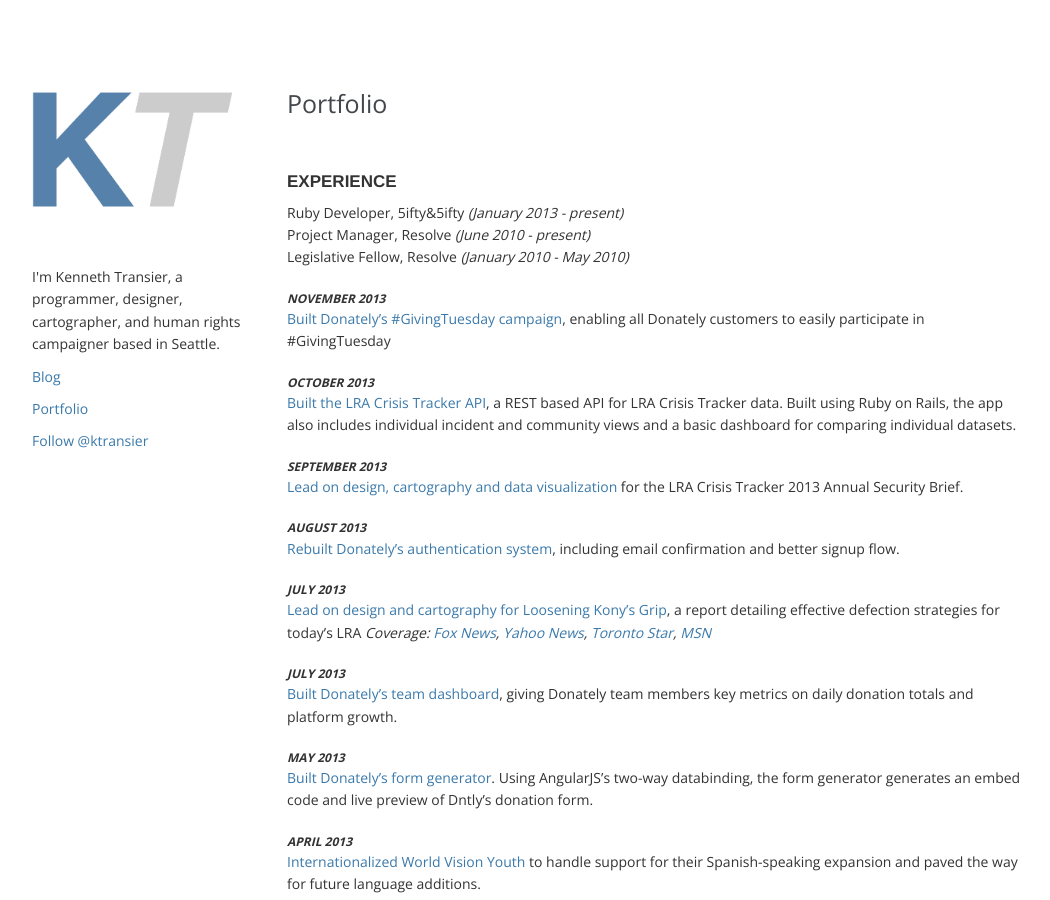
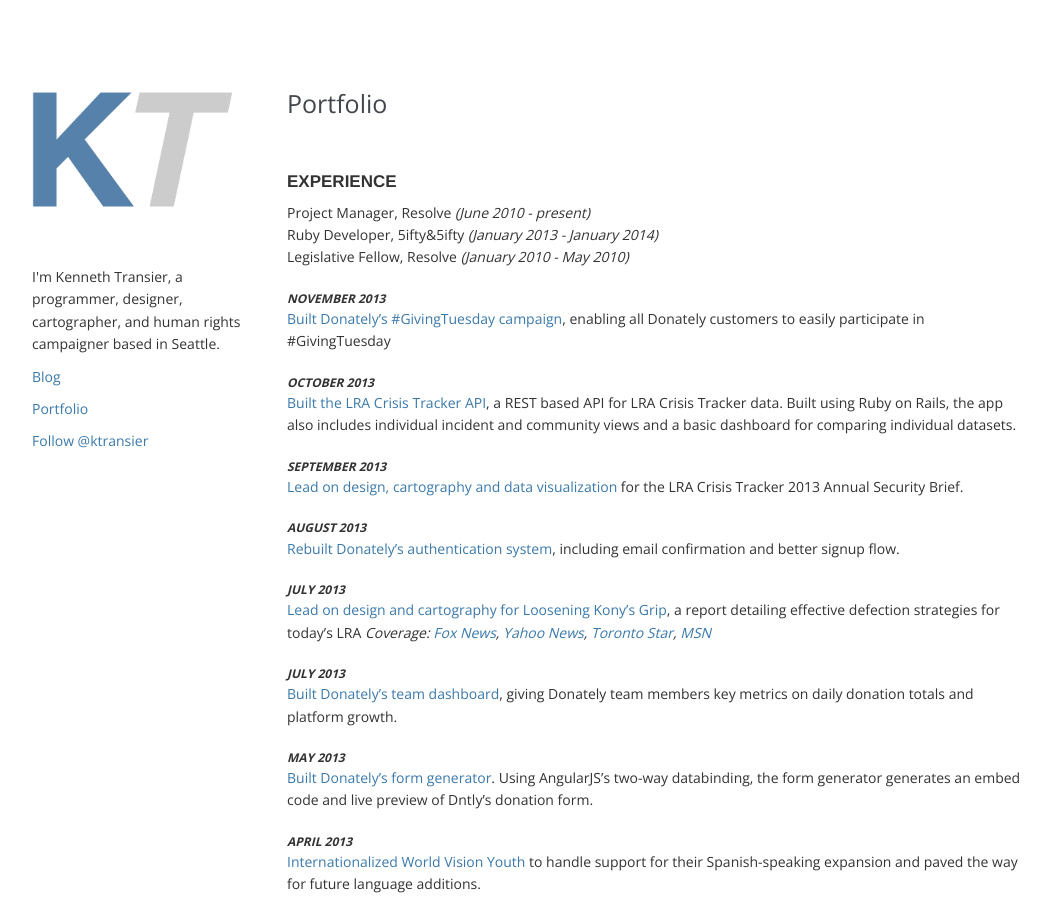
Before and after one commit to ktransier/blog, a Jekyll site: the page built from portfolio/index.md, in a window 1280 px wide and 900 px high. Shown: the whole window, without its empty margins (113-1163 px from the left). Built offline with Jekyll 4.4.1, drawn with Linux system fonts in a browser that asks for light colours; nearby versions of some CDN libraries; Markdown is read by kramdown in place of the engine named in the settings; comment, search, counter and statistics services are not loaded.

Commit message:
portfolio

```diff
--- a/portfolio/index.md
+++ b/portfolio/index.md
@@ -7,8 +7,8 @@
 
 <div class="section"></div>
 ### Experience
-Ruby Developer, 5ifty&5ifty <i>(January 2013 - present)</i><br />
 Project Manager, Resolve <i>(June 2010 - present)</i><br />
+Ruby Developer, 5ifty&5ifty <i>(January 2013 - January 2014)</i><br />
 Legislative Fellow, Resolve <i>(January 2010 - May 2010)</i><br />
 
 <div class="date">November 2013</div>
```
